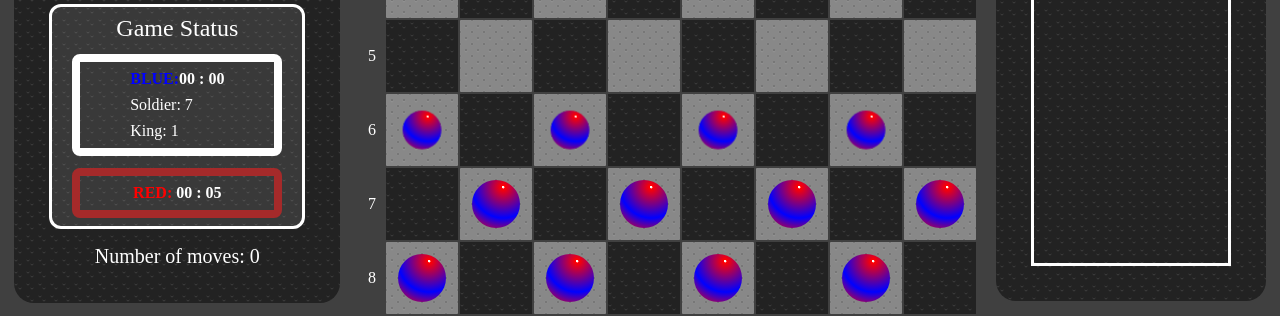
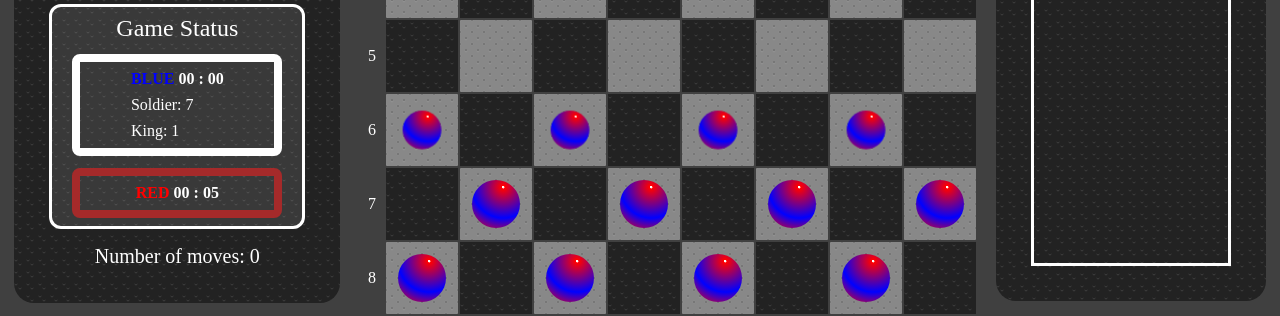
Before and after one commit to dreamcatcher0101/play-checker-game, a React (Create React App) app: page / in a window 1280 px wide. Shown: the part 443-759 px from the top of the page. Built offline with nearby package versions, Linux system fonts and the light colour scheme.

Commit message:
feat: modify spell issue

```diff
--- a/src/components/common/controlPanel/playTimePanel/index.tsx
+++ b/src/components/common/controlPanel/playTimePanel/index.tsx
@@ -47,7 +47,7 @@ export const PlayTimePanelComponent: React.FC = () => {
         }`}
       >
         <div>
-          <span className="blue-time-title play-time-title">BLUE:</span>
+          <span className="blue-time-title play-time-title">BLUE </span>
           <span className="play-time">{`${convertPlayTimeToString(
             playTime[GamePlayer.BLUE]
           )}`}</span>
@@ -63,7 +63,7 @@ export const PlayTimePanelComponent: React.FC = () => {
         }`}
       >
         <div>
-          <span className="red-time-title play-time-title">RED:</span>{' '}
+          <span className="red-time-title play-time-title">RED </span>{' '}
           <span className="play-time">{`${convertPlayTimeToString(
             playTime[GamePlayer.RED]
           )}`}</span>
--- a/src/components/common/victoryModal/index.tsx
+++ b/src/components/common/victoryModal/index.tsx
@@ -11,7 +11,7 @@ export const VictoryModalComponent: React.FC<VictoryModalProps> = ({
 }) => {
   return (
     <div className="victory-banner__container">
-      {player === GamePlayer.RED ? 'Red' : 'Blue'}&nbsp;Player Wins!
+      {player === GamePlayer.RED ? 'Red' : 'Blue'}&nbsp;Player Win!
     </div>
   );
 };
```
